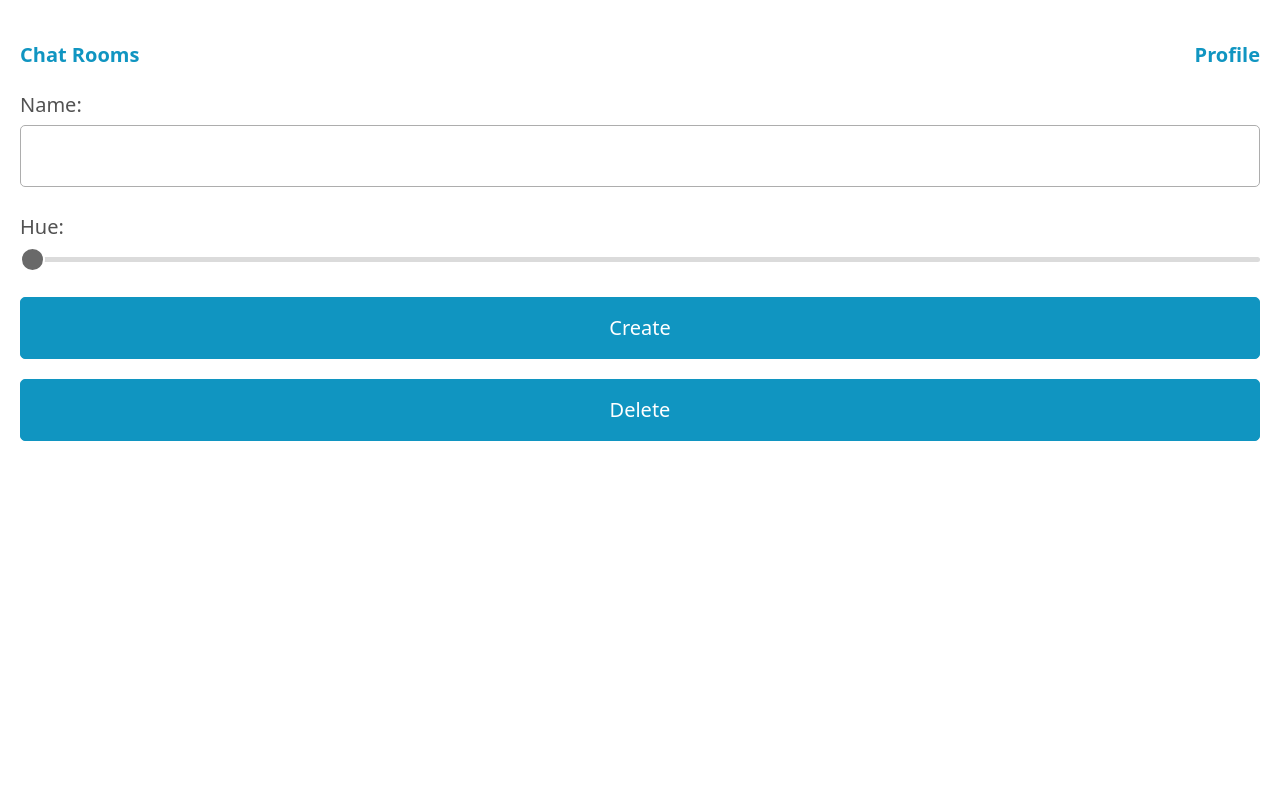
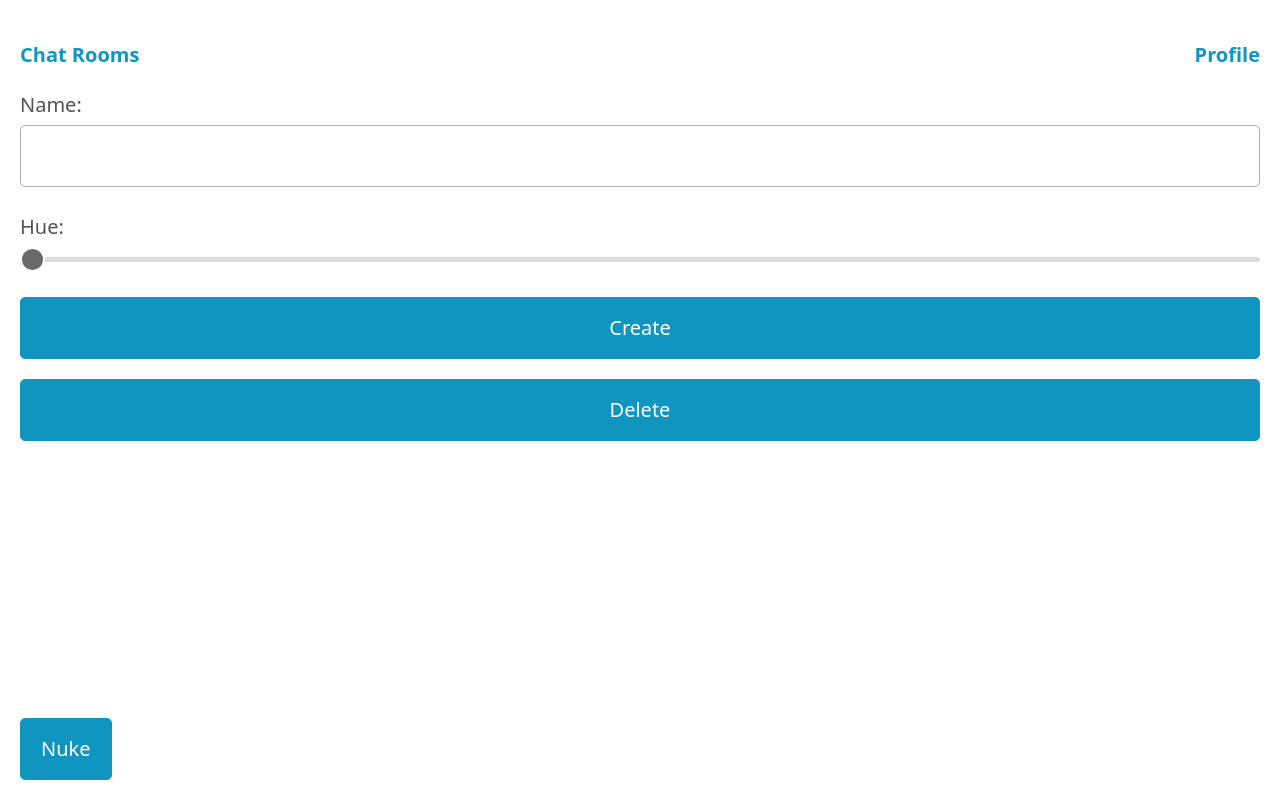
Before and after one commit to yisuseas/chat-rooms, a SvelteKit app: page /profile in a window 1280 px wide. Built offline with nearby package versions, Linux system fonts and the light colour scheme.

Commit message:
Delete everything
For testing.

```diff
--- /dev/null
+++ b/src/lib/components/Nuke.svelte
@@ -0,0 +1,22 @@
+<script lang="ts">
+	import { enhance } from '$app/forms';
+</script>
+
+<form action="/?/nuke" method="post" use:enhance>
+	<button type="submit"> Nuke </button>
+</form>
+
+<style lang="scss">
+	form {
+		display: block;
+		position: fixed;
+		left: 1rem;
+		bottom: 1rem;
+		z-index: 99999;
+	}
+
+	form,
+	button {
+		margin: 0;
+	}
+</style>
--- a/src/routes/+layout.svelte
+++ b/src/routes/+layout.svelte
@@ -1,7 +1,9 @@
 <script lang="ts">
 	import Navbar from '$lib/components/Navbar.svelte';
+	import Nuke from '$lib/components/Nuke.svelte';
 	import '$lib/styles/global.scss';
 </script>
 
 <Navbar />
 <slot />
+<Nuke />
```
Also changed, not shown: src/routes/+page.server.ts (+11 -0 lines).
